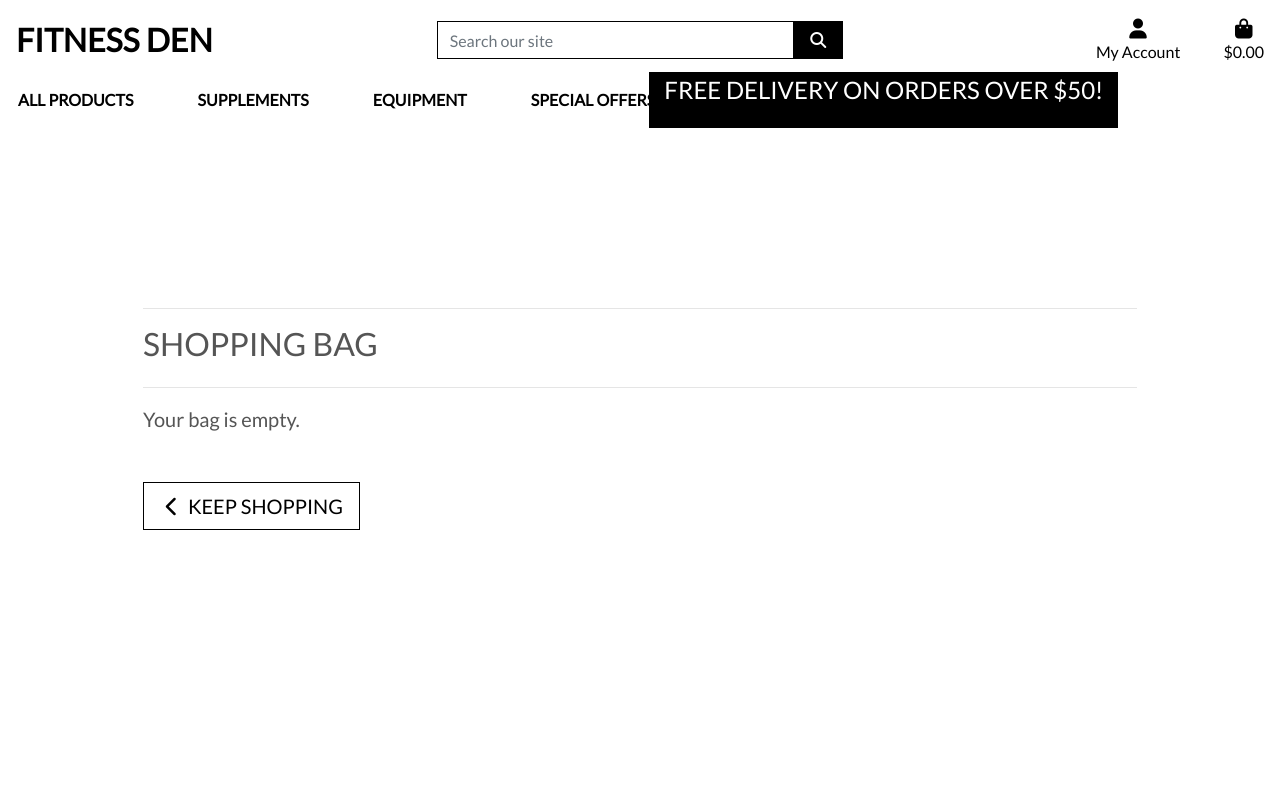
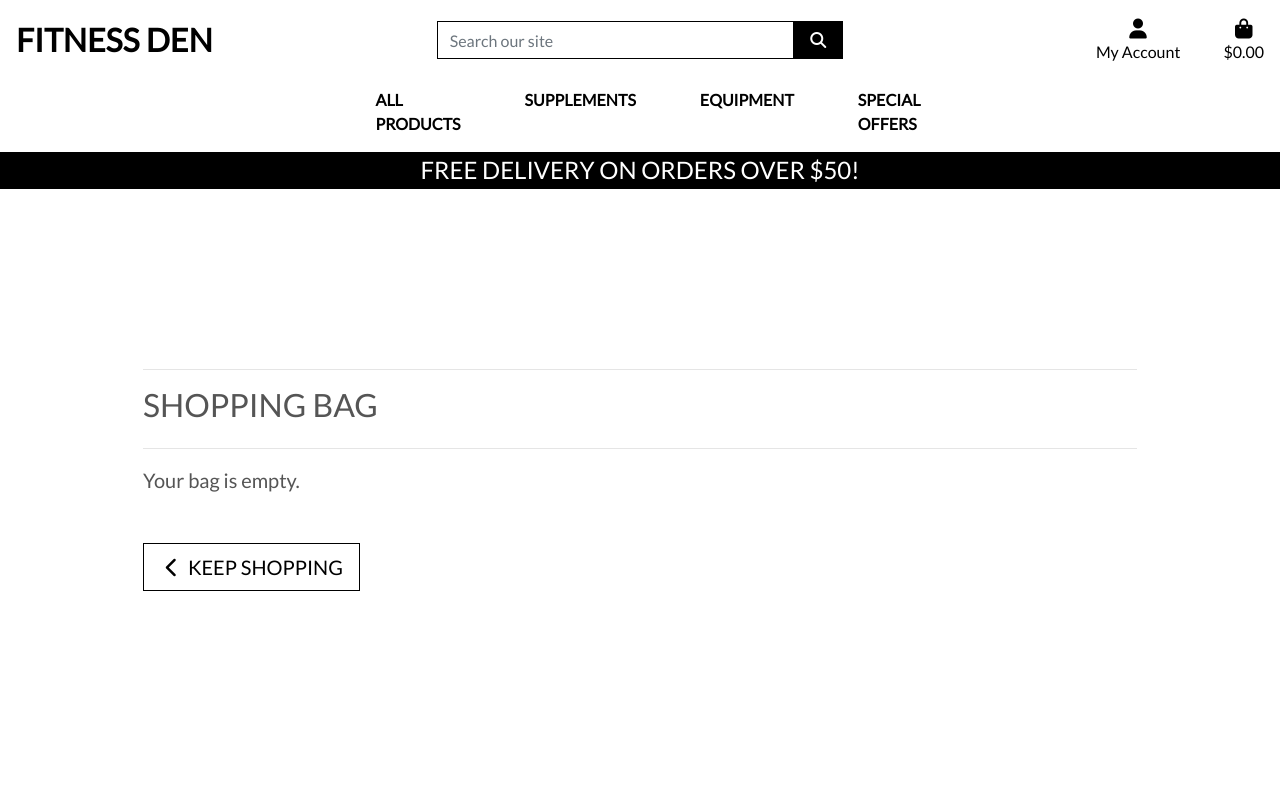
Before and after one commit to RavoPL/fitness-den, a Django app: page /bag/ in a window 1280 px wide. Run offline with Django 3.2, Linux system fonts and the light colour scheme; some libraries are stand-ins or nearby versions.

Commit message:
fix home block placement issue

```diff
--- a/templates/base.html
+++ b/templates/base.html
@@ -98,8 +98,8 @@
                 </ul>
             </div>
             <!-- fourth div -->
-            <div class="row bg-white">
-                <nav class="navbar navbar-expand-lg navbar-light w-100">
+            <div class="row bg-white mx-auto col-md-6">
+                <nav class="navbar navbar-expand-lg navbar-light w-100 mx-auto">
                     <button class="navbar-toggler" type="button" data-toggle="collapse" data-target="#main-nav" aria-controls="main-nav" aria-expanded="false" aria-label="Toggle navigation">
                         <span class="navbar-toggler-icon"></span>
                     </button>
@@ -107,7 +107,7 @@
                     {% include 'includes/main-nav.html' %}
                 </nav>
             </div>
-            <div id="delivery-banner" class="row text-center">
+            <div id="delivery-banner" class="row text-center mx-auto col-md-12">
                 <div class="col bg-black text-white">
                     <h4 class="logo-font my-1">Free delivery on orders over ${{ free_delivery_threshold }}!</h4>
                 </div>
```
